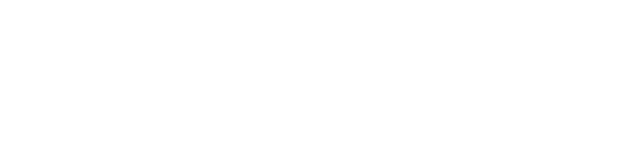
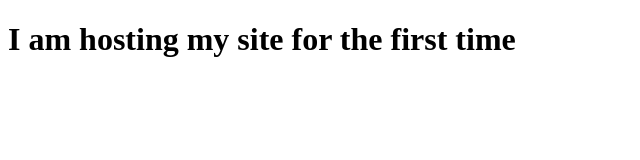
Before and after one commit to Kazi-1/my-first-repo, a plain HTML site: page index.html in a window 1280 px wide. Shown: the whole page, without its empty margins (0-640 px from the left). Drawn offline with Linux system fonts and the light colour scheme.

Commit message:
hosting site

```diff
--- a/index.html
+++ b/index.html
@@ -7,6 +7,6 @@
     <title>My First github repo</title>
 </head>
 <body>
-
+    <h1>I am hosting my site for the first time</h1>
 </body>
 </html>
```
